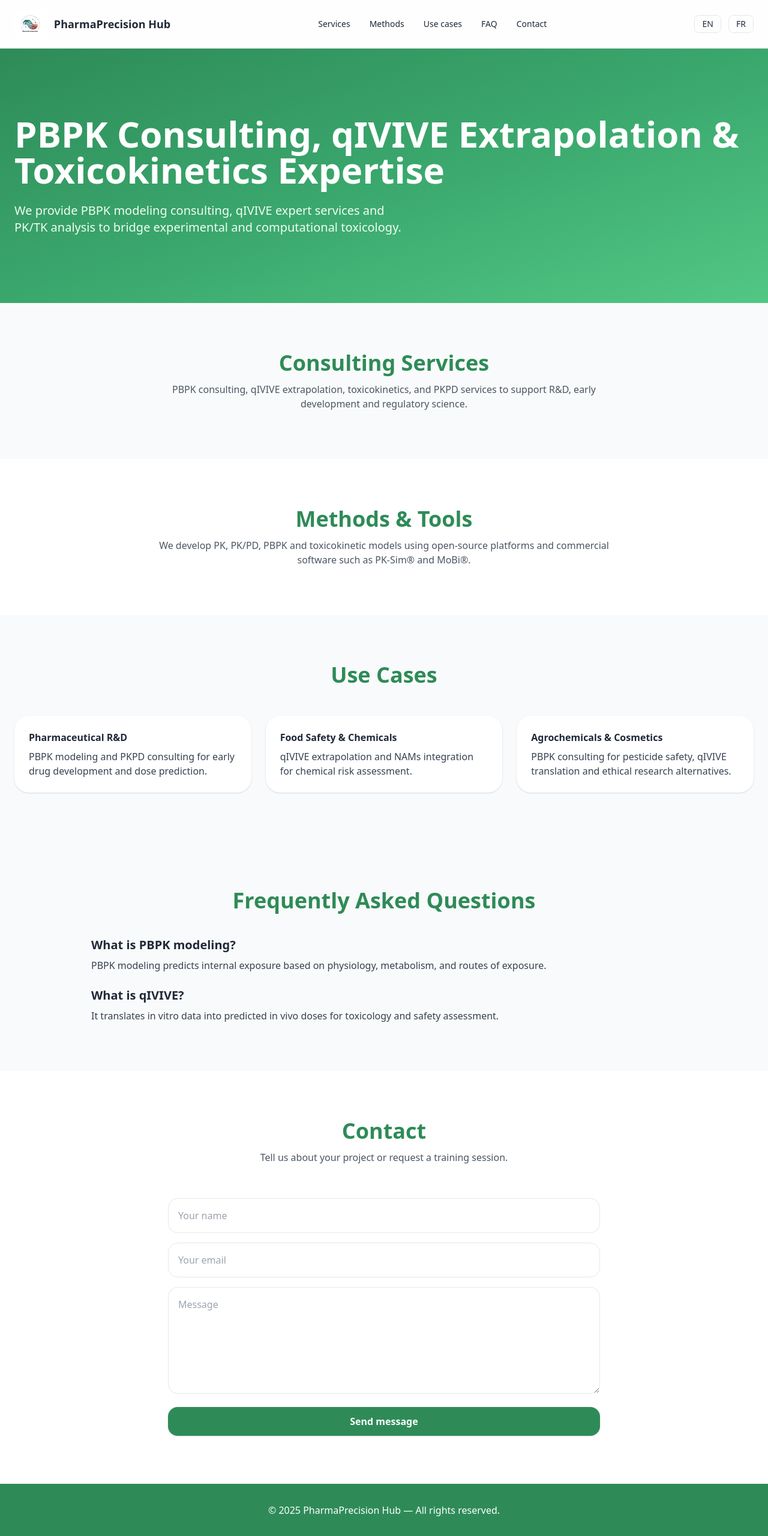
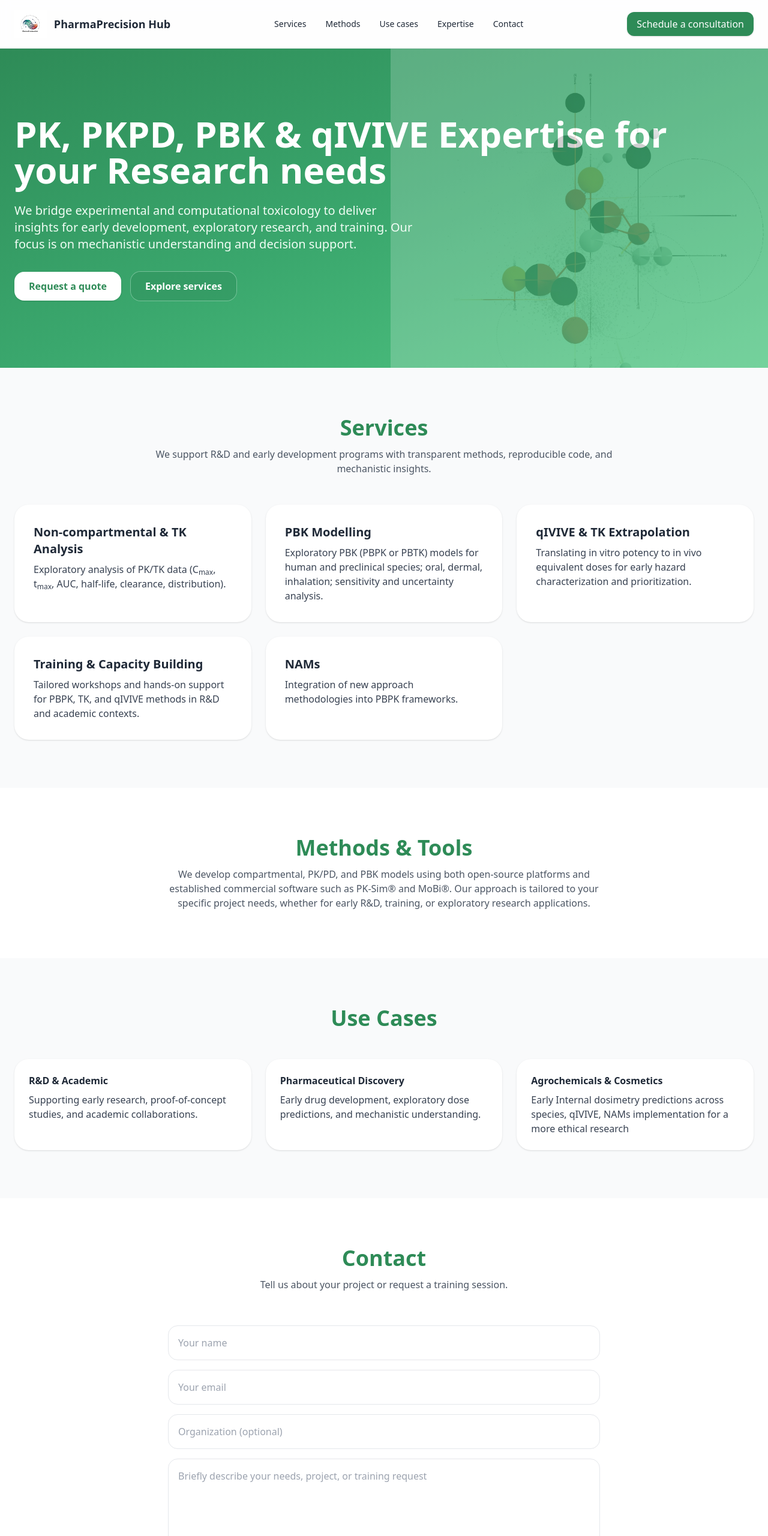
Before and after one commit to PharmaPrecision/pharmaprecision-hub, a website: page index.html in a window 1280 px wide. Shown: the top 2560 px of the page at 60% size. Drawn offline with nearby package versions, Linux system fonts and the light colour scheme.

Commit message:
Revert "VF"
This reverts commit b1f2b8f26477152ae479b0fdbc35dc1f7368c478.

```diff
--- a/index.html
+++ b/index.html
@@ -1,23 +1,43 @@
 <!DOCTYPE html>
 <html lang="en">
 <head>
+
   <meta charset="UTF-8" />
   <meta name="viewport" content="width=device-width, initial-scale=1" />
   <title>PharmaPrecision Hub | PBPK, qIVIVE & Toxicokinetics Consulting</title>
-<meta name="description" content="PBPK modeling consulting, qIVIVE extrapolation, toxicokinetics and PKPD services. Training, mechanistic toxicology and early R&D support for pharmaceuticals, chemicals and food safety."/>
+  <meta name="description" content="Mechanistic toxicokinetics consulting: PBK modelling, qIVIVE, NCA/TK analysis, training and early R&D support for pharmaceuticals, chemicals and food safety."/>
   <meta name="robots" content="index, follow"/>
+  <meta property="og:title" content="PharmaPrecision Hub | PBPK, qIVIVE & Toxicokinetics"/>
+  <meta property="og:description" content="Bridging in vitro and in silico approaches for early research, training, and R&D decision support."/>
+  <meta property="og:type" content="website"/>
+  <meta property="og:image" content="physiologically_based_pharmac_705d430e-c90d-4ef2-95e0-8083efd148b8.png"/>
+  <!-- Favicon/logo in browser tab -->
   <link rel="icon" type="image/png" href="short.png">
   <link rel="canonical" href="https://pharmaprecision-hub.fr/">
+  <!-- Google Tag Manager -->
+<script>(function(w,d,s,l,i){w[l]=w[l]||[];w[l].push({'gtm.start':
+new Date().getTime(),event:'gtm.js'});var f=d.getElementsByTagName(s)[0],
+j=d.createElement(s),dl=l!='dataLayer'?'&l='+l:'';j.async=true;j.src=
+'https://www.googletagmanager.com/gtm.js?id='+i+dl;f.parentNode.insertBefore(j,f);
+})(window,document,'script','dataLayer','GTM-5GSK4KBC');</script>
+<!-- End Google Tag Manager -->
 <script src="https://cdn.tailwindcss.com"></script>
-<script>
-function switchLanguage(lang) {
-  document.querySelectorAll('[data-lang]').forEach(el => {
-    el.style.display = el.getAttribute('data-lang') === lang ? 'block' : 'none';
-  });
+<script type="application/ld+json">
+{
+  "@context": "https://schema.org",
+  "@type": "ProfessionalService",
+  "name": "PharmaPrecision Hub",
+  "url": "https://pharmaprecision-hub.fr/",
+  "description": "PBPK, qIVIVE, and toxicokinetics consulting for early R&D and training.",
+  "areaServed": "Global"
 }
 </script>
 </head>
 <body class="bg-gray-50 text-gray-800 antialiased">
+<!-- Google Tag Manager (noscript) -->
+<noscript><iframe src="https://www.googletagmanager.com/ns.html?id=GTM-5GSK4KBC"
+height="0" width="0" style="display:none;visibility:hidden"></iframe></noscript>
+<!-- End Google Tag Manager (noscript) -->
   <!-- Header -->
   <header class="sticky top-0 z-50 bg-white/80 backdrop-blur border-b border-gray-200">
     <div class="max-w-7xl mx-auto flex items-center justify-between px-6 py-4">
@@ -29,89 +49,79 @@ function switchLanguage(lang) {
         <a class="hover:text-[#2E8B57]" href="#services">Services</a>
         <a class="hover:text-[#2E8B57]" href="#methods">Methods</a>
         <a class="hover:text-[#2E8B57]" href="#use-cases">Use cases</a>
-<a class="hover:text-[#2E8B57]" href="#faq">FAQ</a>
+        <a class="hover:text-[#2E8B57]" href="#about">Expertise</a>
         <a class="hover:text-[#2E8B57]" href="#contact">Contact</a>
       </nav>
-<div>
-  <button onclick="switchLanguage('en')" class="px-3 py-1 text-sm border rounded-lg mr-2">EN</button>
-  <button onclick="switchLanguage('fr')" class="px-3 py-1 text-sm border rounded-lg">FR</button>
-</div>
+      <a href="#contact" class="hidden md:inline-block bg-[#2E8B57] text-white px-4 py-2 rounded-xl shadow hover:bg-[#256f45]">Schedule a consultation</a>
     </div>
   </header>
 
   <!-- Hero -->
   <section id="home" class="relative overflow-hidden">
     <div class="absolute inset-0 -z-10 bg-gradient-to-br from-[#2E8B57] via-[#3aa76d] to-[#52c784]"></div>
+    <img src="physiologically_based_pharmac_705d430e-c90d-4ef2-95e0-8083efd148b8.png" alt="PBPK schematic illustration" class="pointer-events-none select-none absolute right-[-8%] top-[-10%] md:right-[-4%] md:top-[-6%] w-[680px] opacity-20 hidden md:block"/>
     <div class="max-w-7xl mx-auto px-6 py-28 text-white">
-    <h1 class="text-4xl md:text-6xl font-extrabold leading-tight" data-lang="en">PBPK Consulting, qIVIVE Extrapolation & Toxicokinetics Expertise</h1>
-    <h1 class="text-4xl md:text-6xl font-extrabold leading-tight hidden" data-lang="fr">Expertise en modélisation PBPK, extrapolation qIVIVE & toxicocinétique</h1>
-    <p class="mt-6 text-lg md:text-xl max-w-2xl text-green-50" data-lang="en">We provide PBPK modeling consulting, qIVIVE expert services and PK/TK analysis to bridge experimental and computational toxicology.</p>
-    <p class="mt-6 text-lg md:text-xl max-w-2xl text-green-50 hidden" data-lang="fr">Nous proposons du conseil en modélisation PBPK, expertise qIVIVE et analyses PK/TK afin de relier toxicologie expérimentale et computationnelle.</p>
+      <h1 class="text-4xl md:text-6xl font-extrabold leading-tight"> PK, PKPD, PBK & qIVIVE Expertise for your Research needs</h1>
+      <p class="mt-6 text-lg md:text-xl max-w-2xl text-green-50">We bridge experimental and computational toxicology to deliver insights for early development, exploratory research, and training. Our focus is on mechanistic understanding and decision support.</p>
+      <div class="mt-8 flex flex-wrap gap-4">
+        <a href="#contact" class="bg-white text-[#2E8B57] font-semibold px-6 py-3 rounded-2xl shadow hover:bg-gray-100">Request a quote</a>
+        <a href="#services" class="bg-[#2E8B57]/40 ring-1 ring-white/30 text-white font-semibold px-6 py-3 rounded-2xl hover:bg-[#2E8B57]/60">Explore services</a>
+      </div>
     </div>
   </section>
 
   <!-- Services -->
   <section id="services" class="max-w-7xl mx-auto px-6 py-20">
-<h2 class="text-3xl md:text-4xl font-bold text-center text-[#2E8B57]" data-lang="en">Consulting Services</h2>
-<h2 class="text-3xl md:text-4xl font-bold text-center text-[#2E8B57] hidden" data-lang="fr">Services de conseil</h2>
-<p class="text-center text-gray-600 mt-3 max-w-3xl mx-auto" data-lang="en">PBPK consulting, qIVIVE extrapolation, toxicokinetics, and PKPD services to support R&D, early development and regulatory science.</p>
-<p class="text-center text-gray-600 mt-3 max-w-3xl mx-auto hidden" data-lang="fr">Conseil en modélisation PBPK, extrapolation qIVIVE, toxicocinétique et services PK/PD pour soutenir la R&D, le développement précoce et la réglementation.</p>
-</section>
+    <h2 class="text-3xl md:text-4xl font-bold text-center text-[#2E8B57]">Services</h2>
+    <p class="text-center text-gray-600 mt-3 max-w-3xl mx-auto">We support R&D and early development programs with transparent methods, reproducible code, and mechanistic insights.</p>
 
-<!-- Methods -->
-<section id="methods" class="bg-white py-20">
-  <div class="max-w-7xl mx-auto px-6">
-    <h2 class="text-3xl md:text-4xl font-bold text-center text-[#2E8B57]" data-lang="en">Methods & Tools</h2>
-    <h2 class="text-3xl md:text-4xl font-bold text-center text-[#2E8B57] hidden" data-lang="fr">Méthodes & Outils</h2>
-    <p class="text-center text-gray-600 mt-3 max-w-3xl mx-auto" data-lang="en">We develop PK, PK/PD, PBPK and toxicokinetic models using open-source platforms and commercial software such as PK-Sim® and MoBi®.</p>
-    <p class="text-center text-gray-600 mt-3 max-w-3xl mx-auto hidden" data-lang="fr">Nous développons des modèles PK, PK/PD, PBPK et toxicocinétiques en utilisant des plateformes open-source et des logiciels commerciaux tels que PK-Sim® et MoBi®.</p>
+    <div class="mt-12 grid gap-6 md:grid-cols-2 lg:grid-cols-3">
+      <div class="bg-white rounded-3xl shadow p-8 hover:shadow-lg transition">
+        <h3 class="text-xl font-semibold">Non-compartmental & TK Analysis</h3>
+        <p class="mt-2 text-gray-700">Exploratory analysis of PK/TK data (C<sub>max</sub>, t<sub>max</sub>, AUC, half-life, clearance, distribution).</p>
       </div>
-</section>
-
-<!-- Use Cases -->
-<section id="use-cases" class="max-w-7xl mx-auto px-6 py-20">
-  <h2 class="text-3xl md:text-4xl font-bold text-center text-[#2E8B57]" data-lang="en">Use Cases</h2>
-  <h2 class="text-3xl md:text-4xl font-bold text-center text-[#2E8B57] hidden" data-lang="fr">Cas d'usage</h2>
-  <div class="mt-12 grid gap-6 md:grid-cols-2 lg:grid-cols-3">
-    <div class="rounded-3xl bg-white shadow p-6">
-      <h4 class="font-semibold" data-lang="en">Pharmaceutical R&D</h4>
-      <h4 class="font-semibold hidden" data-lang="fr">R&D pharmaceutique</h4>
-      <p class="text-gray-700 mt-2" data-lang="en">PBPK modeling and PKPD consulting for early drug development and dose prediction.</p>
-      <p class="text-gray-700 mt-2 hidden" data-lang="fr">Modélisation PBPK et conseil PK/PD pour le développement précoce de médicaments et la prédiction des doses.</p>
+      <div class="bg-white rounded-3xl shadow p-8 hover:shadow-lg transition">
+        <h3 class="text-xl font-semibold">PBK Modelling</h3>
+        <p class="mt-2 text-gray-700">Exploratory PBK (PBPK or PBTK) models for human and preclinical species; oral, dermal, inhalation; sensitivity and uncertainty analysis.</p>
       </div>
-    <div class="rounded-3xl bg-white shadow p-6">
-      <h4 class="font-semibold" data-lang="en">Food Safety & Chemicals</h4>
-      <h4 class="font-semibold hidden" data-lang="fr">Sécurité alimentaire & Produits chimiques</h4>
-      <p class="text-gray-700 mt-2" data-lang="en">qIVIVE extrapolation and NAMs integration for chemical risk assessment.</p>
-      <p class="text-gray-700 mt-2 hidden" data-lang="fr">Extrapolation qIVIVE et intégration des NAMs pour l’évaluation des risques chimiques.</p>
+      <div class="bg-white rounded-3xl shadow p-8 hover:shadow-lg transition">
+        <h3 class="text-xl font-semibold">qIVIVE & TK Extrapolation</h3>
+        <p class="mt-2 text-gray-700">Translating in vitro potency to in vivo equivalent doses for early hazard characterization and prioritization.</p>
       </div>
-    <div class="rounded-3xl bg-white shadow p-6">
-      <h4 class="font-semibold" data-lang="en">Agrochemicals & Cosmetics</h4>
-      <h4 class="font-semibold hidden" data-lang="fr">Agrochimiques & Cosmétiques</h4>
-      <p class="text-gray-700 mt-2" data-lang="en">PBPK consulting for pesticide safety, qIVIVE translation and ethical research alternatives.</p>
-      <p class="text-gray-700 mt-2 hidden" data-lang="fr">Conseil PBPK pour la sécurité des pesticides, extrapolation qIVIVE et alternatives de recherche éthiques.</p>
+      <div class="bg-white rounded-3xl shadow p-8 hover:shadow-lg transition">
+        <h3 class="text-xl font-semibold">Training & Capacity Building</h3>
+        <p class="mt-2 text-gray-700">Tailored workshops and hands-on support for PBPK, TK, and qIVIVE methods in R&D and academic contexts.</p>
+      </div>
+      <div class="bg-white rounded-3xl shadow p-8 hover:shadow-lg transition">
+        <h3 class="text-xl font-semibold">NAMs</h3>
+        <p class="mt-2 text-gray-700">Integration of new approach methodologies into PBPK frameworks.</p>
       </div>
     </div>
   </section>
 
-<!-- FAQ -->
-<section id="faq" class="bg-gray-50 py-20">
-  <div class="max-w-5xl mx-auto px-6">
-    <h2 class="text-3xl md:text-4xl font-bold text-center text-[#2E8B57]" data-lang="en">Frequently Asked Questions</h2>
-    <h2 class="text-3xl md:text-4xl font-bold text-center text-[#2E8B57] hidden" data-lang="fr">Questions fréquentes</h2>
-    <div class="mt-10 space-y-6">
-      <div>
-        <h3 class="text-xl font-semibold" data-lang="en">What is PBPK modeling?</h3>
-        <h3 class="text-xl font-semibold hidden" data-lang="fr">Qu’est-ce que la modélisation PBPK ?</h3>
-        <p class="mt-2 text-gray-700" data-lang="en">PBPK modeling predicts internal exposure based on physiology, metabolism, and routes of exposure.</p>
-        <p class="mt-2 text-gray-700 hidden" data-lang="fr">La modélisation PBPK prédit l’exposition interne en fonction de la physiologie, du métabolisme et des voies d’exposition.</p>
+  <!-- Methods & Tools -->
+  <section id="methods" class="bg-white py-20">
+    <div class="max-w-7xl mx-auto px-6">
+      <h2 class="text-3xl md:text-4xl font-bold text-center text-[#2E8B57]">Methods & Tools</h2>
+      <p class="text-center text-gray-600 mt-3 max-w-3xl mx-auto">We develop compartmental, PK/PD, and PBK models using both open-source platforms and established commercial software such as PK-Sim® and MoBi®. Our approach is tailored to your specific project needs, whether for early R&D, training, or exploratory research applications.</p>
     </div>
-      <div>
-        <h3 class="text-xl font-semibold" data-lang="en">What is qIVIVE?</h3>
-        <h3 class="text-xl font-semibold hidden" data-lang="fr">Qu’est-ce que le qIVIVE ?</h3>
-        <p class="mt-2 text-gray-700" data-lang="en">It translates in vitro data into predicted in vivo doses for toxicology and safety assessment.</p>
-        <p class="mt-2 text-gray-700 hidden" data-lang="fr">Il traduit les données in vitro en doses in vivo prévues pour la toxicologie et l’évaluation de la sécurité.</p>
+  </section>
+
+  <!-- Use cases / Industries -->
+  <section id="use-cases" class="max-w-7xl mx-auto px-6 py-20">
+    <h2 class="text-3xl md:text-4xl font-bold text-center text-[#2E8B57]">Use Cases</h2>
+    <div class="mt-12 grid gap-6 md:grid-cols-2 lg:grid-cols-3">
+      <div class="rounded-3xl bg-white shadow p-6">
+        <h4 class="font-semibold">R&D & Academic</h4>
+        <p class="text-gray-700 mt-2">Supporting early research, proof-of-concept studies, and academic collaborations.</p>
       </div>
+      <div class="rounded-3xl bg-white shadow p-6">
+        <h4 class="font-semibold">Pharmaceutical Discovery</h4>
+        <p class="text-gray-700 mt-2">Early drug development, exploratory dose predictions, and mechanistic understanding.</p>
+      </div>
+      <div class="rounded-3xl bg-white shadow p-6">
+        <h4 class="font-semibold">Agrochemicals & Cosmetics </h4>
+        <p class="text-gray-700 mt-2">Early Internal dosimetry predictions across species, qIVIVE, NAMs implementation for a more ethical research</p>
       </div>
     </div>
   </section>
@@ -119,17 +129,15 @@ function switchLanguage(lang) {
   <!-- Contact -->
   <section id="contact" class="bg-white py-20">
     <div class="max-w-3xl mx-auto px-6">
-<h2 class="text-3xl md:text-4xl font-bold text-center text-[#2E8B57]" data-lang="en">Contact</h2>
-<h2 class="text-3xl md:text-4xl font-bold text-center text-[#2E8B57] hidden" data-lang="fr">Contact</h2>
-<p class="text-center text-gray-600 mt-3" data-lang="en">Tell us about your project or request a training session.</p>
-<p class="text-center text-gray-600 mt-3 hidden" data-lang="fr">Parlez-nous de votre projet ou demandez une session de formation.</p>
+      <h2 class="text-3xl md:text-4xl font-bold text-center text-[#2E8B57]">Contact</h2>
+      <p class="text-center text-gray-600 mt-3">Tell us about your project or request a training session.</p>
       <form class="mt-10 space-y-4" name="contact" method="POST" data-netlify="true">
         <input type="hidden" name="form-name" value="contact" />
-  <input aria-label="Your name" name="name" type="text" placeholder="Your name" class="w-full border rounded-2xl p-4" required>
-  <input aria-label="Your email" name="email" type="email" placeholder="Your email" class="w-full border rounded-2xl p-4" required>
-  <textarea aria-label="Message" name="message" rows="6" placeholder="Message" class="w-full border rounded-2xl p-4" required></textarea>
-  <button type="submit" class="w-full bg-[#2E8B57] text-white px-6 py-3 rounded-2xl shadow hover:bg-[#256f45] font-semibold" data-lang="en">Send message</button>
-  <button type="submit" class="w-full bg-[#2E8B57] text-white px-6 py-3 rounded-2xl shadow hover:bg-[#256f45] font-semibold hidden" data-lang="fr">Envoyer</button>
+        <input aria-label="Your name" name="name" type="text" placeholder="Your name" class="w-full border rounded-2xl p-4 focus:outline-none focus:ring-2 focus:ring-[#2E8B57]" required>
+        <input aria-label="Your email" name="email" type="email" placeholder="Your email" class="w-full border rounded-2xl p-4 focus:outline-none focus:ring-2 focus:ring-[#2E8B57]" required>
+        <input aria-label="Organization" name="org" type="text" placeholder="Organization (optional)" class="w-full border rounded-2xl p-4 focus:outline-none focus:ring-2 focus:ring-[#2E8B57]">
+        <textarea aria-label="Message" name="message" rows="6" placeholder="Briefly describe your needs, project, or training request" class="w-full border rounded-2xl p-4 focus:outline-none focus:ring-2 focus:ring-[#2E8B57]" required></textarea>
+        <button type="submit" class="w-full bg-[#2E8B57] text-white px-6 py-3 rounded-2xl shadow hover:bg-[#256f45] font-semibold">Send message</button>
       </form>
     </div>
   </section>
@@ -141,7 +149,6 @@ function switchLanguage(lang) {
 
   <script>
     document.getElementById('year').textContent = new Date().getFullYear();
-switchLanguage('en');
   </script>
 </body>
 </html>
```
Also changed, not shown: sitemap.xml (+2 -26 lines). Lines whose indentation alone changed are shown as unchanged.
